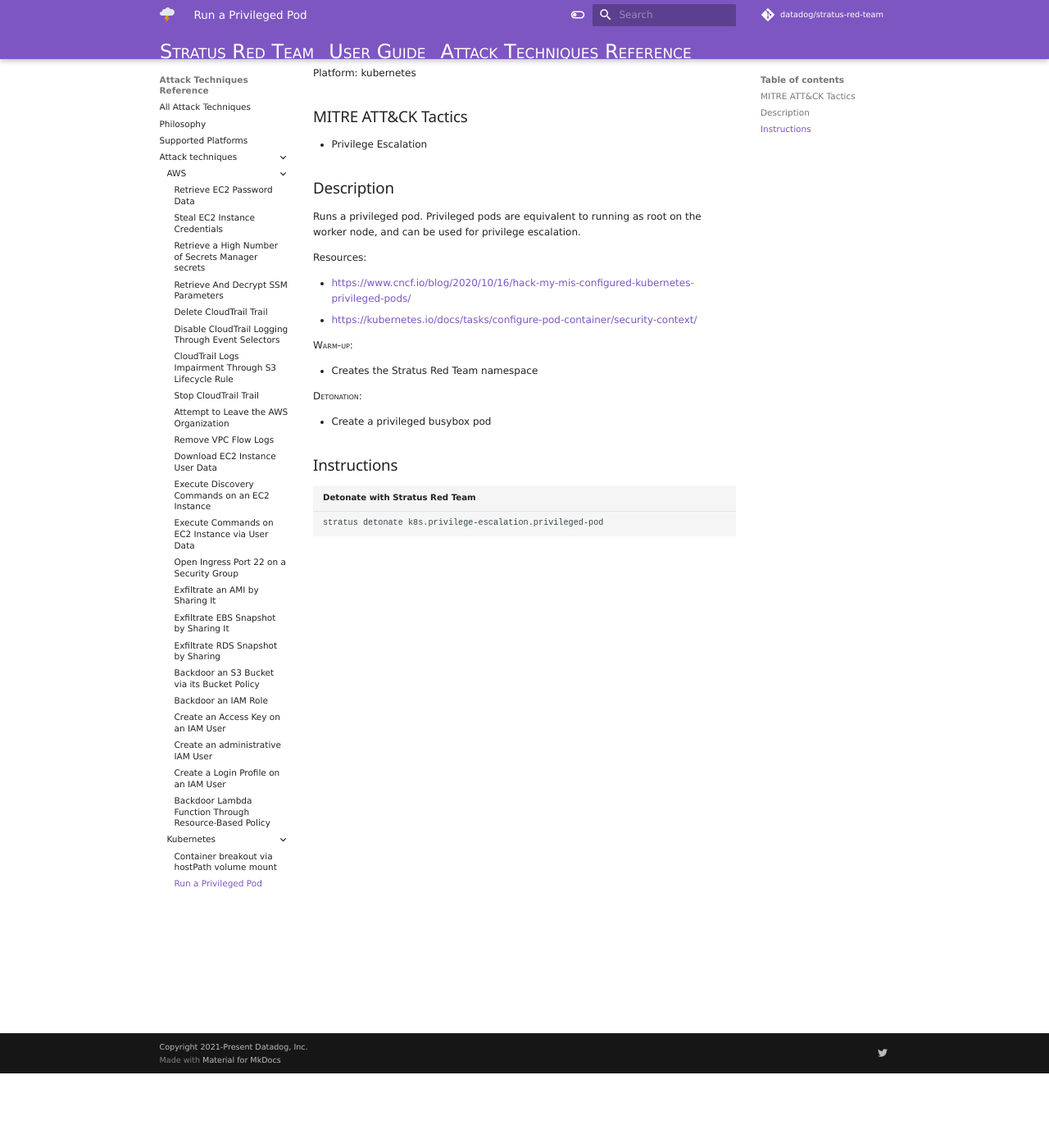
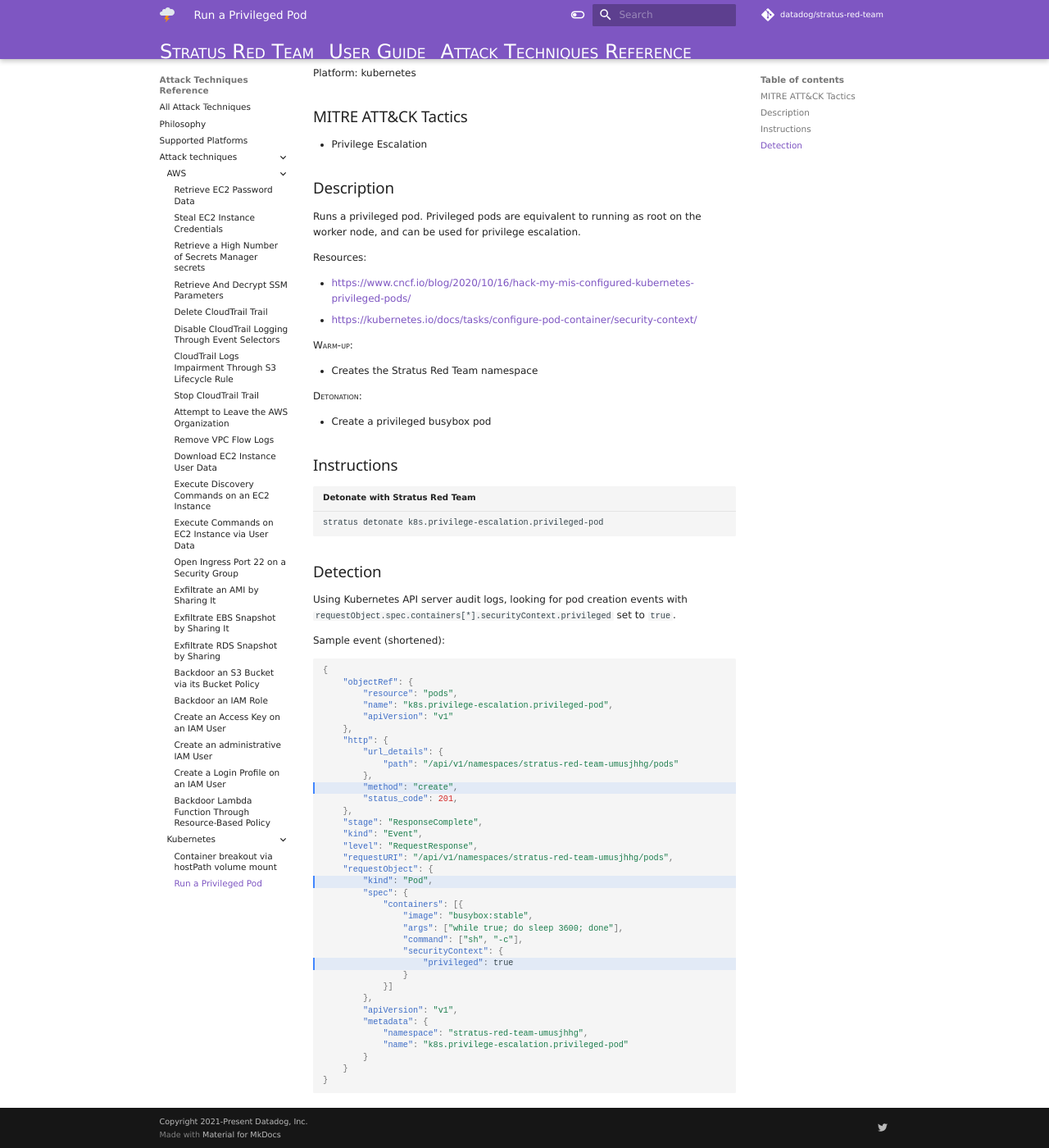
Before and after one commit to DataDog/stratus-red-team, an MkDocs documentation site: the page built from docs/attack-techniques/kubernetes/k8s.privilege-escalation.privileged-pod.md, in a window 1280 px wide and 1400 px high, scrolled down 91 px. Shown: the whole window at 82% size. Built offline with MkDocs 1.6.1 and Material for MkDocs 9.7.7, drawn with Linux system fonts in a browser that asks for light colours; nearby versions of some CDN libraries; library files that are not in the unit come from our copies; comment, search, counter and statistics services are not loaded.

Commit message:
Add detection docs for k8s.privilege-escalation.privileged-pod

````diff
--- a/docs/attack-techniques/kubernetes/k8s.privilege-escalation.privileged-pod.md
+++ b/docs/attack-techniques/kubernetes/k8s.privilege-escalation.privileged-pod.md
@@ -38,3 +38,49 @@
 ```bash title="Detonate with Stratus Red Team"
 stratus detonate k8s.privilege-escalation.privileged-pod
 ```
+## Detection
+
+
+Using Kubernetes API server audit logs, looking for pod creation events with <code>requestObject.spec.containers[*].securityContext.privileged</code>
+set to <code>true</code>.
+
+Sample event (shortened):
+
+```json hl_lines="11 19 26"
+{
+	"objectRef": {
+		"resource": "pods",
+		"name": "k8s.privilege-escalation.privileged-pod",
+		"apiVersion": "v1"
+	},
+	"http": {
+		"url_details": {
+			"path": "/api/v1/namespaces/stratus-red-team-umusjhhg/pods"
+		},
+		"method": "create",
+		"status_code": 201,
+	},
+	"stage": "ResponseComplete",
+	"kind": "Event",
+	"level": "RequestResponse",
+	"requestURI": "/api/v1/namespaces/stratus-red-team-umusjhhg/pods",
+	"requestObject": {
+		"kind": "Pod",
+		"spec": {
+			"containers": [{
+				"image": "busybox:stable",
+				"args": ["while true; do sleep 3600; done"],
+				"command": ["sh", "-c"],
+				"securityContext": {
+					"privileged": true
+				}
+			}]
+		},
+		"apiVersion": "v1",
+		"metadata": {
+			"namespace": "stratus-red-team-umusjhhg",
+			"name": "k8s.privilege-escalation.privileged-pod"
+		}
+	}
+}
+```
````
Also changed, not shown: 1 other file.
